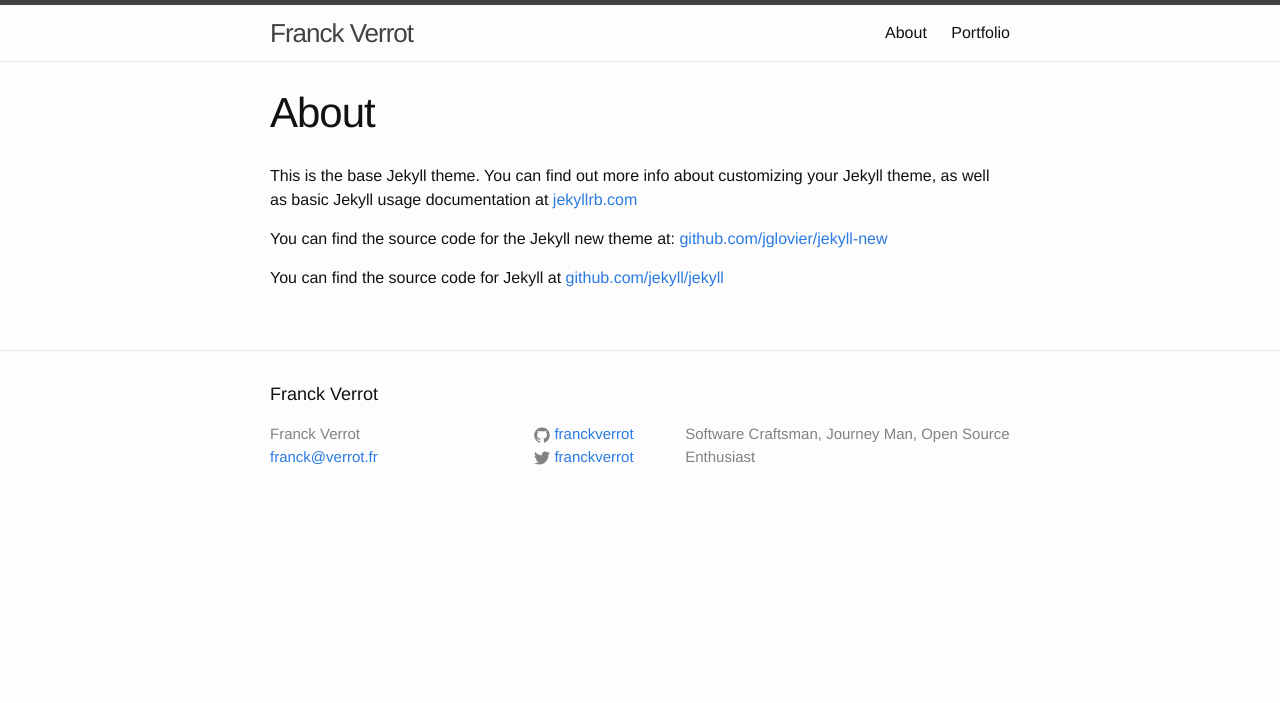
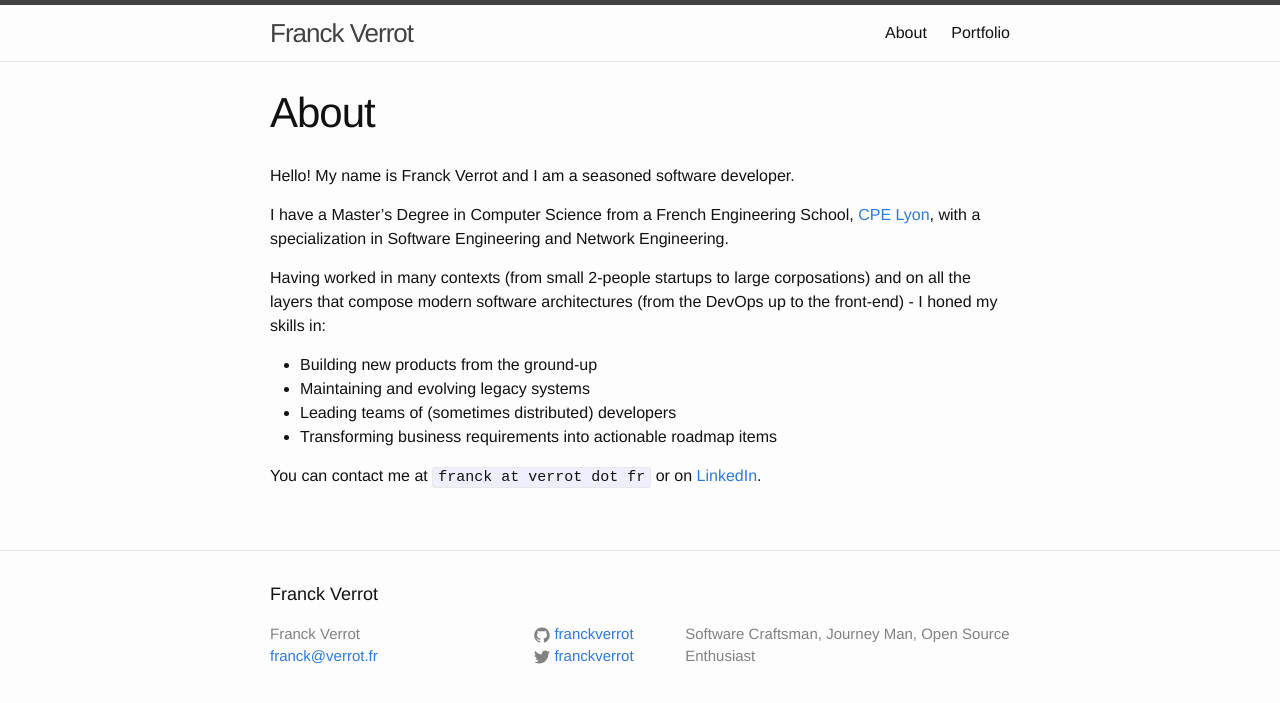
Before and after one commit to franckverrot/blog, a Jekyll site: the page built from about.md, in a window 1280 px wide. Shown: the top 703 px of the page. Built offline with Jekyll 4.4.1, drawn with Linux system fonts in a browser that asks for light colours.

Commit message:
Update about.md

```diff
--- a/about.md
+++ b/about.md
@@ -4,8 +4,15 @@
 permalink: /about/
 ---
 
-This is the base Jekyll theme. You can find out more info about customizing your Jekyll theme, as well as basic Jekyll usage documentation at [jekyllrb.com](http://jekyllrb.com/)
+Hello! My name is Franck Verrot and I am a seasoned software developer.
 
-You can find the source code for the Jekyll new theme at: [github.com/jglovier/jekyll-new](https://github.com/jglovier/jekyll-new)
+I have a Master's Degree in Computer Science from a French Engineering School, [CPE Lyon](http://www.cpe.fr), with a specialization in Software Engineering and Network Engineering.
 
-You can find the source code for Jekyll at [github.com/jekyll/jekyll](https://github.com/jekyll/jekyll)
+Having worked in many contexts (from small 2-people startups to large corposations) and on all the layers that compose modern software architectures (from the DevOps up to the front-end) - I honed my skills in:
+
+* Building new products from the ground-up
+* Maintaining and evolving legacy systems
+* Leading teams of (sometimes distributed) developers
+* Transforming business requirements into actionable roadmap items
+
+You can contact me at `franck at verrot dot fr` or on [LinkedIn](https://www.linkedin.com/in/franckverrot).
```
